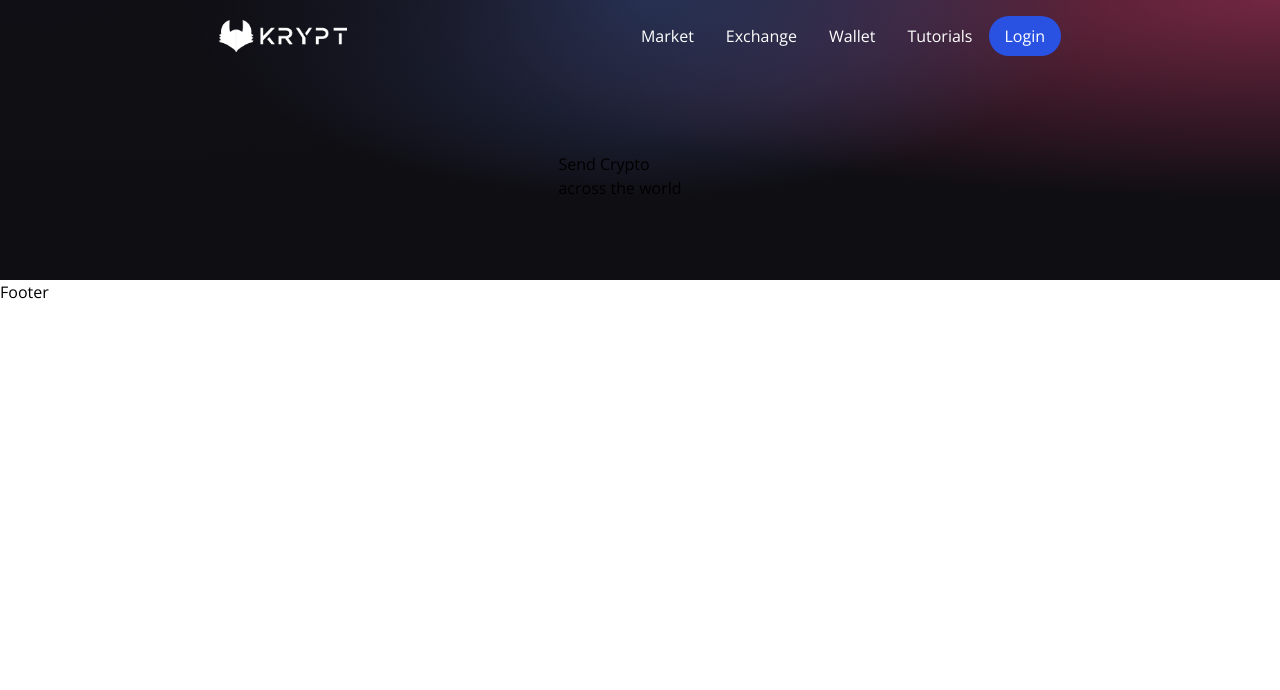
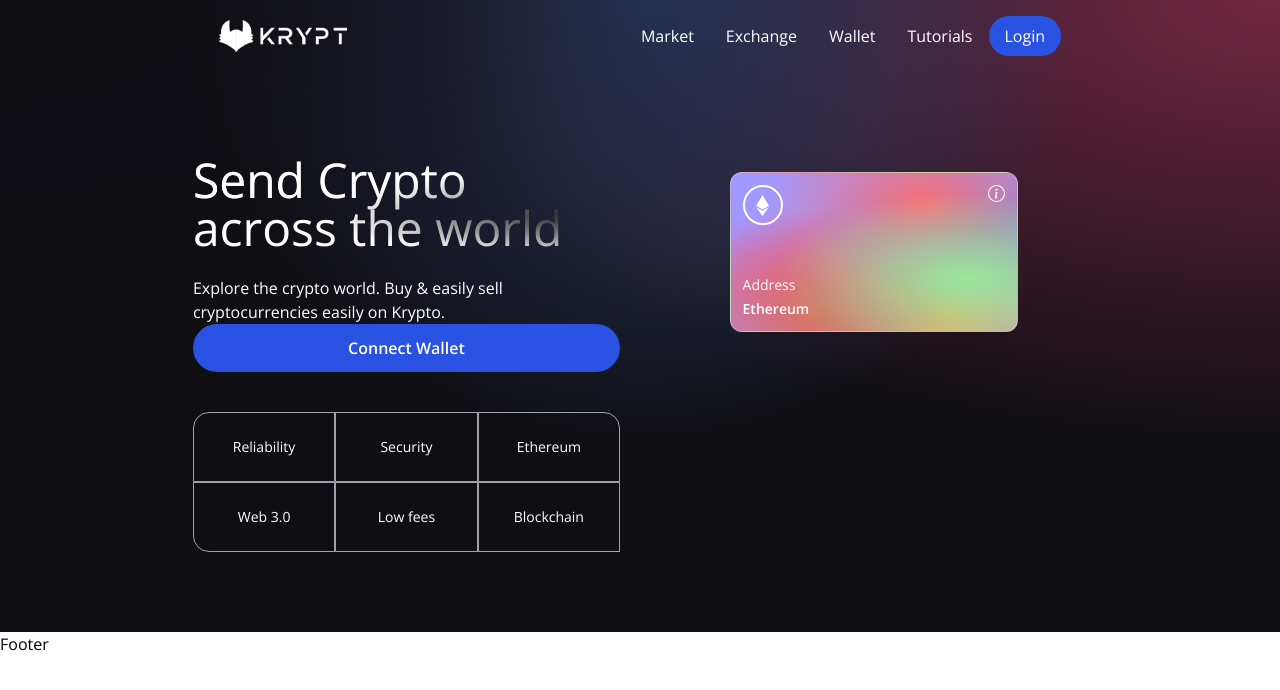
Before and after one commit to crew-guy/smart-contracts, a React (Vite) app in the folder client/: page / in a window 1280 px wide. Shown: the top 690 px of the page. Built offline with nearby package versions, Linux system fonts and the light colour scheme.

Commit message:
make eth card

```diff
--- a/client/src/components/Welcome.jsx
+++ b/client/src/components/Welcome.jsx
@@ -1,13 +1,69 @@
 import React from 'react'
 import { AiFillPlayCircle } from 'react-icons/ai'
+import { SiEthereum } from 'react-icons/si'
+import {BsInfoCircle} from 'react-icons/bs'
 import {Loader} from './'
 
+const commonStyles = 'min-h-[70px]  sm:px-0 sm:min-w-[120px] flex justify-center items-center border-[0.5px] border-gray-400 text-sm font-light text-white'
+
 const Welcome = () => {
+    const connectWallet = () => {
+
+    }
     return (
         <div className='flex w-full justify-center items-center' >
             <div className='flex md:flex-row flex-col justify-between items-start md:p-20 py-12 px-4 ' >
                 <div className='flex flex-1 justify-start flex-col md:mr-10 ' >
-                    <h1>Send Crypto <br /> across the world </h1>
+                    <h1 className='text-3xl sm:text-5xl text-white text-gradient py-1' >Send Crypto <br /> across the world </h1>
+                    <p className='text-left mt-5 text-white font-light md:w-9/12 w-11/12 text-base' >
+                        Explore the crypto world. Buy & easily sell cryptocurrencies easily on Krypto.
+                    </p>
+                    <button
+                        onClick={connectWallet}
+                        className='bg-[#2952e3] hover:bg-[#2546bd] p-3 rounded-full flex justify-center items-center text-white cursor-pointer'
+                    >
+                        <p className='text-white text-base font-semibold' >Connect Wallet</p>
+                    </button>
+                    <div className="grid sm:grid-cols-3 grid-cols-2 w-full mt-10">
+                        <div className={`rounded-tl-2xl ${commonStyles}`}>
+                            Reliability
+                        </div>
+                        <div className={`${commonStyles}`}>
+                            Security
+                        </div>
+                        <div className={`rounded-tr-2xl  ${commonStyles}`}>
+                            Ethereum
+                        </div>
+                        <div className={`rounded-bl-2xl  ${commonStyles}`}>
+                            Web 3.0
+                        </div>
+                        <div className={`${commonStyles}`}>
+                            Low fees
+                        </div>
+                        <div className={`${commonStyles}`}>
+                            Blockchain
+                        </div>
+                    </div>
+                </div>
+                <div className="flex flex-col flex-1 justify-start items-center md:mt-0 mt-10 ">
+                    <div className="p-3 justify-end items-start flex-col rounded-xl h-40 sm:w-72 w-full my-5 eth-card white-glassmorphism">
+                        <div className="flex justify-between flex-col w-full h-full">
+                            <div className="flex justify-between items-start">
+                                <div className="w-10 h-10 rounded-full border-2 border-white flex justify-center items-center">
+                                    <SiEthereum fontSize={21} color="#fff"/>
+                                </div>
+                                <BsInfoCircle fontSize={17} color="#fff"/>
+                            </div>
+                            <div>
+                                <p className="text-white font-light text-sm">
+                                    Address
+                                </p>
+                                <p className="text-white font-semibold text-sm mt-1">
+                                    Ethereum
+                                </p>
+                            </div>
+                        </div>
+                    </div>
                 </div>
             </div>
         </div>
```
